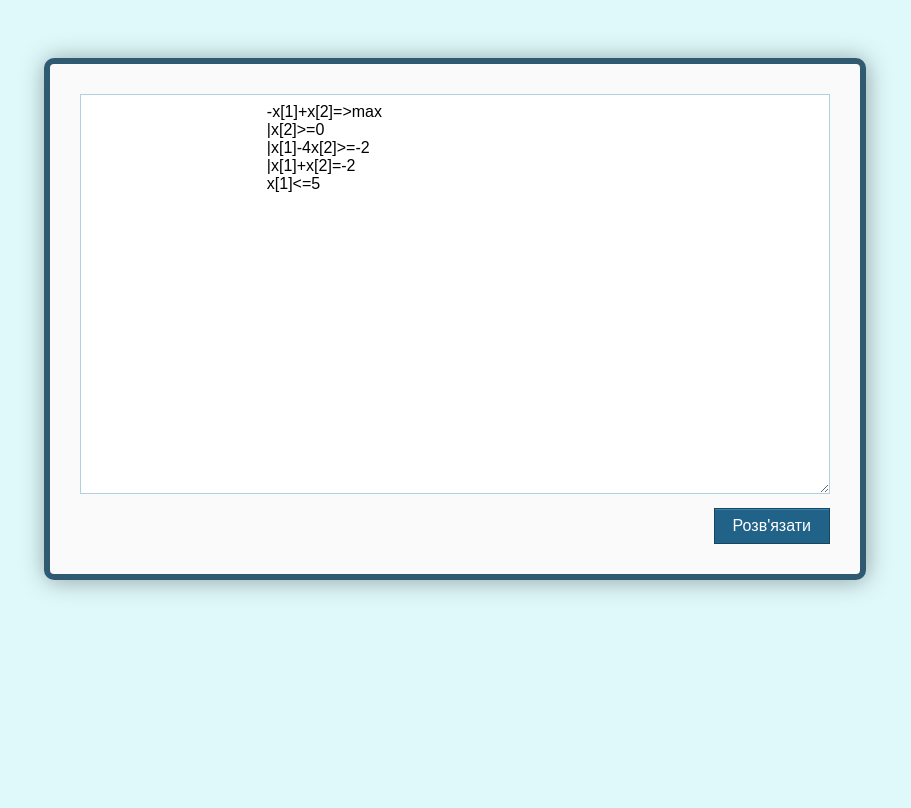
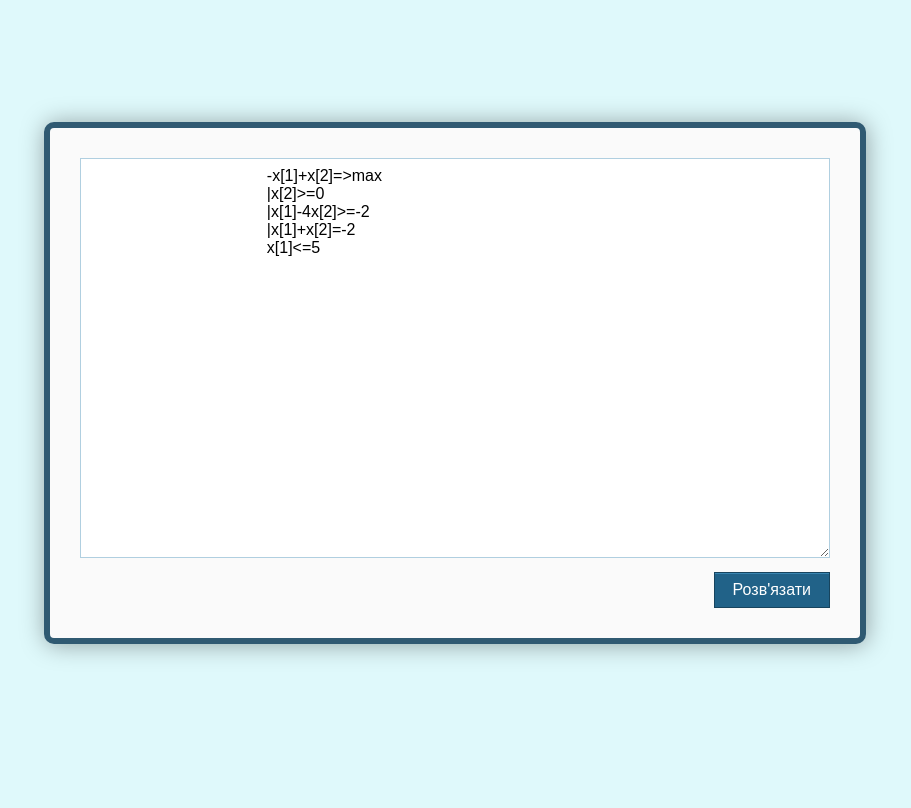
Before and after one commit to Via-R/linopt, a Django app: page /solver/ in a window 1280 px wide. Shown: the whole page, without its empty margins (185-1096 px from the left). Before the commit the page ends 594 px from the top, so only its background shows below. Run offline with Django 3.2, Linux system fonts and the light colour scheme.

Commit message:
Html height debug

```diff
--- a/solver/static/solver/index.css
+++ b/solver/static/solver/index.css
@@ -1,3 +1,7 @@
+html, body {
+    height: 100%;
+}
+
 body {
     background-color: #dff9fb;
     display: flex;
```
